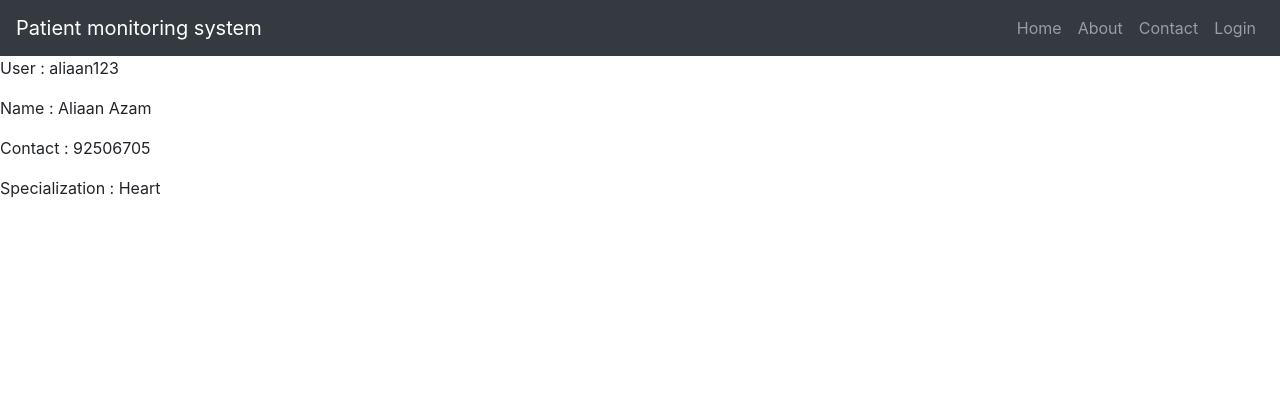
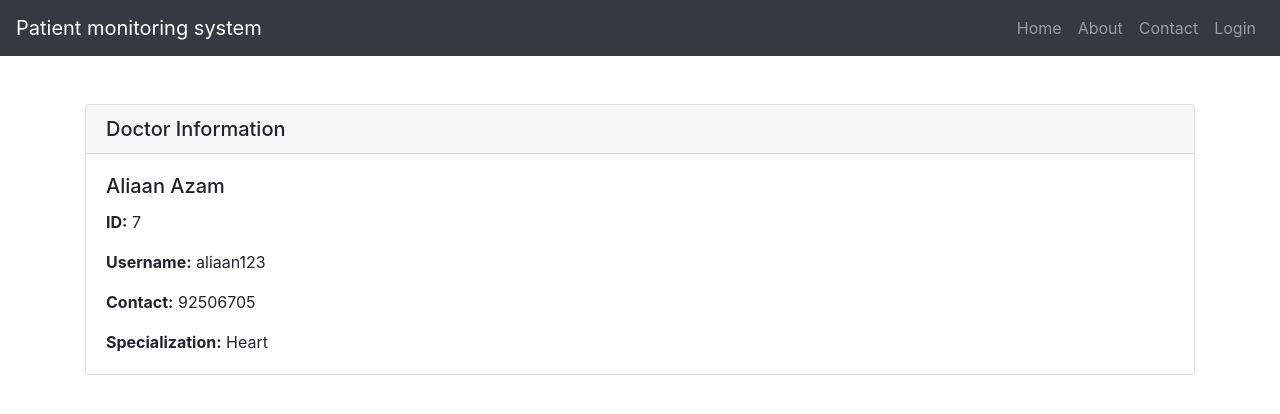
Before and after one commit to MONK-system/system, a Django app: page /doctor/7 in a window 1280 px wide. Shown: the top 414 px of the page. Run offline with Django 5.2, Linux system fonts and the light colour scheme; data comes from the database, SQL or seed files in the repository; both versions use the stored data as it was after the commit; some libraries are stand-ins or nearby versions.

Commit message:
Updated doctor view

```diff
--- a/monksystem/base/templates/base/doctor.html
+++ b/monksystem/base/templates/base/doctor.html
@@ -1,10 +1,17 @@
 {% extends 'main.html' %}
 
+{% block content %}
+<div class="container mt-5">
+    <div class="card">
+        <h5 class="card-header">Doctor Information</h5>
+        <div class="card-body">
 
-{% block content %}
-<p>User : {{doctor.user.username}}</p>
-<p>Name : {{doctor.name}}</p>
-<p>Contact : {{doctor.mobile}}</p>
-<p>Specialization : {{doctor.specialization}}</p>
-
+            <h5 class="card-title">{{ doctor.name }}</h5>
+            <p class="card-text"><strong>ID:</strong> {{ doctor.id }}</p> <!-- Display Doctor ID -->
+            <p class="card-text"><strong>Username:</strong> {{ doctor.user.username }}</p>
+            <p class="card-text"><strong>Contact:</strong> {{ doctor.mobile }}</p>
+            <p class="card-text"><strong>Specialization:</strong> {{ doctor.specialization }}</p>
+        </div>
+    </div>
+</div>
 {% endblock %}
```
Also changed, not shown: monksystem/db.sqlite3.
